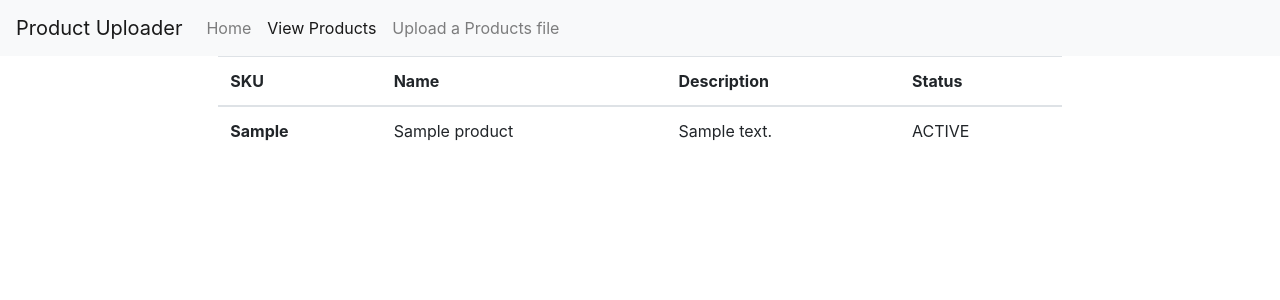
After one commit to adideshp/product_importer, a Django app: page /products/ in a window 1280 px wide. The commit adds this page. Shown: the top 300 px of the page. Run offline with Django 3.2, Linux system fonts and the light colour scheme; tables that the repository leaves empty hold one stand-in row (values such as "Sample post"); some libraries are stand-ins or nearby versions.

Commit message:
UI for viewing products. Story 2

```diff
--- a/Fulfil/fulfil/app/templates/app/document_upload.html
+++ b/Fulfil/fulfil/app/templates/app/document_upload.html
@@ -12,7 +12,7 @@
           <a class="nav-link"  href="{% url 'home' %}">Home</a>
         </li>
         <li class="nav-item">
-          <a class="nav-link" href="#">View Products</a>
+          <a class="nav-link" href="{% url 'view_products' %}">View Products</a>
         </li>
         <li class="nav-item active">
           <a class="nav-link" href="#">Upload a Products file<span class="sr-only">(current)</span></a>
--- a/Fulfil/fulfil/app/templates/app/home.html
+++ b/Fulfil/fulfil/app/templates/app/home.html
@@ -12,7 +12,7 @@
           <a class="nav-link" href="#">Home<span class="sr-only">(current)</span></a>
         </li>
         <li class="nav-item">
-          <a class="nav-link" href="#">View Products</a>
+          <a class="nav-link" href="{% url 'view_products' %}">View Products</a>
         </li>
         <li class="nav-item">
           <a class="nav-link" href="{% url 'document_upload' %}">Upload a Products file</a>
@@ -49,7 +49,7 @@
           <tbody>
             {% for obj in documents %}
               <tr>
-                  <th scope="row">{{ obj.document.id }}</a></th>
+                  <th scope="row">{{ obj.id }}</a></th>
                   <td><a href="{{ obj.document.url }}">{{ obj.document.name }}</a></td>
                   <td>{{ obj.created_at }}</td>
                   <td>{{ obj.elements }}</td>
--- /dev/null
+++ b/Fulfil/fulfil/app/templates/app/products.html
@@ -0,0 +1,49 @@
+{% extends 'base.html' %}
+
+{% block content %}
+<nav class="navbar navbar-expand-lg navbar-light bg-light">
+    <a class="navbar-brand" href="#">Product Uploader</a>
+    <button class="navbar-toggler" type="button" data-toggle="collapse" data-target="#navbarNav" aria-controls="navbarNav" aria-expanded="false" aria-label="Toggle navigation">
+      <span class="navbar-toggler-icon"></span>
+    </button>
+    <div class="collapse navbar-collapse" id="navbarNav">
+      <ul class="navbar-nav">
+        <li class="nav-item">
+          <a class="nav-link" href="{% url 'home' %}">Home</a>
+        </li>
+        <li class="nav-item active">
+          <a class="nav-link" href="#">View Products<span class="sr-only">(current)</span></a>
+        </li>
+        <li class="nav-item">
+          <a class="nav-link" href="{% url 'document_upload' %}">Upload a Products file</a>
+        </li>
+      </ul>
+    </div>
+  </nav>
+  <div class="row">
+        <div class="col-md-2">
+        </div>
+        <div class="col-md-8">
+          <table class="table">
+              <thead>
+                <tr>
+                  <th scope="col">SKU</th>
+                  <th scope="col">Name</th>
+                  <th scope="col">Description</th>
+                  <th scope="col">Status</th>
+                </tr>
+              </thead>
+                {% for obj in products %}
+                    <tr>
+                        <th scope="row">{{ obj.sku }}</a></th>
+                        <td>{{ obj.name }}</td>
+                        <td>{{ obj.description }}</td>
+                        <td>{{ obj.status }}</td>
+                    </tr>
+                {% endfor %}
+              <tbody>
+              </tbody>
+            </table>
+        </div>
+    </div>
+{% endblock %}
--- a/Fulfil/fulfil/app/views.py
+++ b/Fulfil/fulfil/app/views.py
@@ -37,6 +37,11 @@ def home(request):
     documents = Document.objects.all()
     return render(request, 'app/home.html', { 'documents': documents })
 
+
+def view_products(request):
+    products = Product.objects.all()
+    return render(request, 'app/products.html',  { 'products': products })
+
 class ProductViewSet(viewsets.ModelViewSet):
     """
     API endpoint that allows users to be viewed or edited.
@@ -44,3 +49,4 @@ class ProductViewSet(viewsets.ModelViewSet):
     queryset = Product.objects.all()
     serializer_class = ProductSerializer
     filterset_fields = ('status')
+    search_fields = ('sku', 'name')
--- a/Fulfil/fulfil/fulfil/settings.py
+++ b/Fulfil/fulfil/fulfil/settings.py
@@ -102,6 +102,8 @@ CELERY = {
 
 REST_FRAMEWORK = {
     'DEFAULT_FILTER_BACKENDS': ('django_filters.rest_framework.DjangoFilterBackend',),
+    'DEFAULT_PAGINATION_CLASS': 'rest_framework.pagination.PageNumberPagination',
+    'PAGE_SIZE': 25,
     'DEFAULT_AUTHENTICATION_CLASSES': (
         'rest_framework.authentication.BasicAuthentication',
         'rest_framework.authentication.SessionAuthentication',
--- a/Fulfil/fulfil/fulfil/urls.py
+++ b/Fulfil/fulfil/fulfil/urls.py
@@ -31,6 +31,7 @@ urlpatterns = [
     url(r'^sse/post_event$', views.push_sse, name='push_sse'),
     url(r'^admin/', admin.site.urls),
     url(r'^api/v1/', include(router.urls)),
+    url(r'^products/$', views.view_products, name='view_products'),
 ]
 
 if settings.DEBUG:
```
